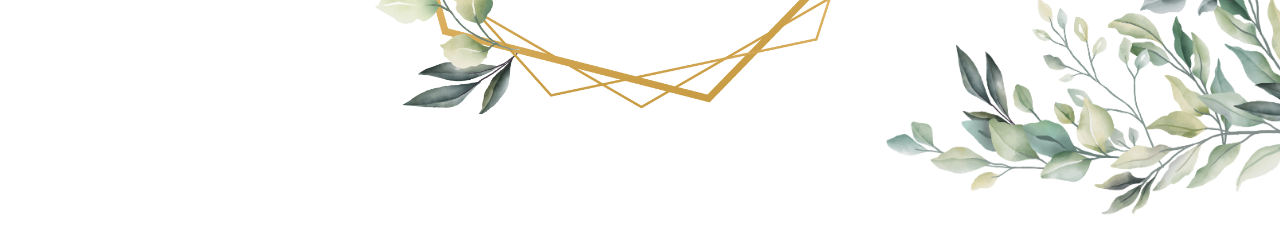
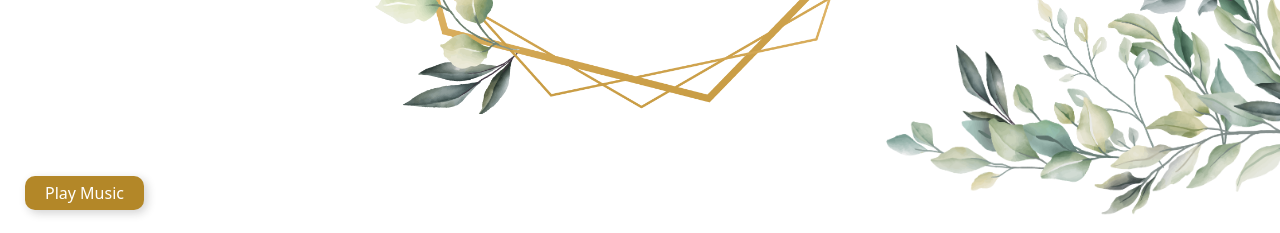
Before and after one commit to enrichoalkalas01/wedding-template-one, a plain HTML site: page index.html in a window 1280 px wide. Shown: the part 565-798 px from the top of the page. Drawn offline with Linux system fonts and the light colour scheme.

Commit message:
add music

```diff
--- a/assets/css/style.css
+++ b/assets/css/style.css
@@ -139,6 +139,24 @@ body {
 
 .font-big {
     font-size: 38px;
+}
+
+.btn-abs {
+    display: none;
+    border: none;
+    color: #fff;
+    padding: 5px 20px;
+    border-radius: 10px;
+    background-color: #B38728;
+    box-shadow: 3px 3px 10px rgba(25,25,25,0.2);
+    position: fixed;
+    bottom: 25px;
+    left: 25px;
+    z-index: 999;
+}
+
+.btn-abs.active {
+    display: block;
 }
 
 @keyframes leafshake {
--- a/index.html
+++ b/index.html
@@ -14,6 +14,8 @@
 </head>
 <body>
     <section id="app" class="main-content container-fluid" style="padding-left: 0; padding-right: 0; overflow-x: hidden;">
+        <button id="play-button" class="btn-abs btn-play active">Play Music</button>
+        <button id="pause-button" class="btn-abs btn-pause">Pause Music</button>
         <section id="first-box" class="row box-content">
             <div class="col-md-12 content box">
                 <div class="single-leaf first-box left leaf-one"></div>
@@ -241,12 +243,28 @@
             navigator.clipboard.writeText(text).then(function() {
                 console.log('Async: Copying to clipboard was successful!');
             }, function(err) {
-                console.error('Async: Could not copy text: ', err);
+                console.log('Async: Could not copy text: ', err);
             });
         }
 
         countDownTime()
         copyText()
+
+        let Music = new Audio('assets/music/Music Wedding 1.mp3')
+
+        $('#play-button').on('click', function() {
+            $(this).removeClass('active')
+            $('#pause-button').addClass('active')
+
+            Music.play()
+        })
+
+        $('#pause-button').on('click', function() {
+            $(this).removeClass('active')
+            $('#play-button').addClass('active')
+
+            Music.pause()
+        })
     </script>
 </body>
 </html>
```
Also changed, not shown: 1 other file.
